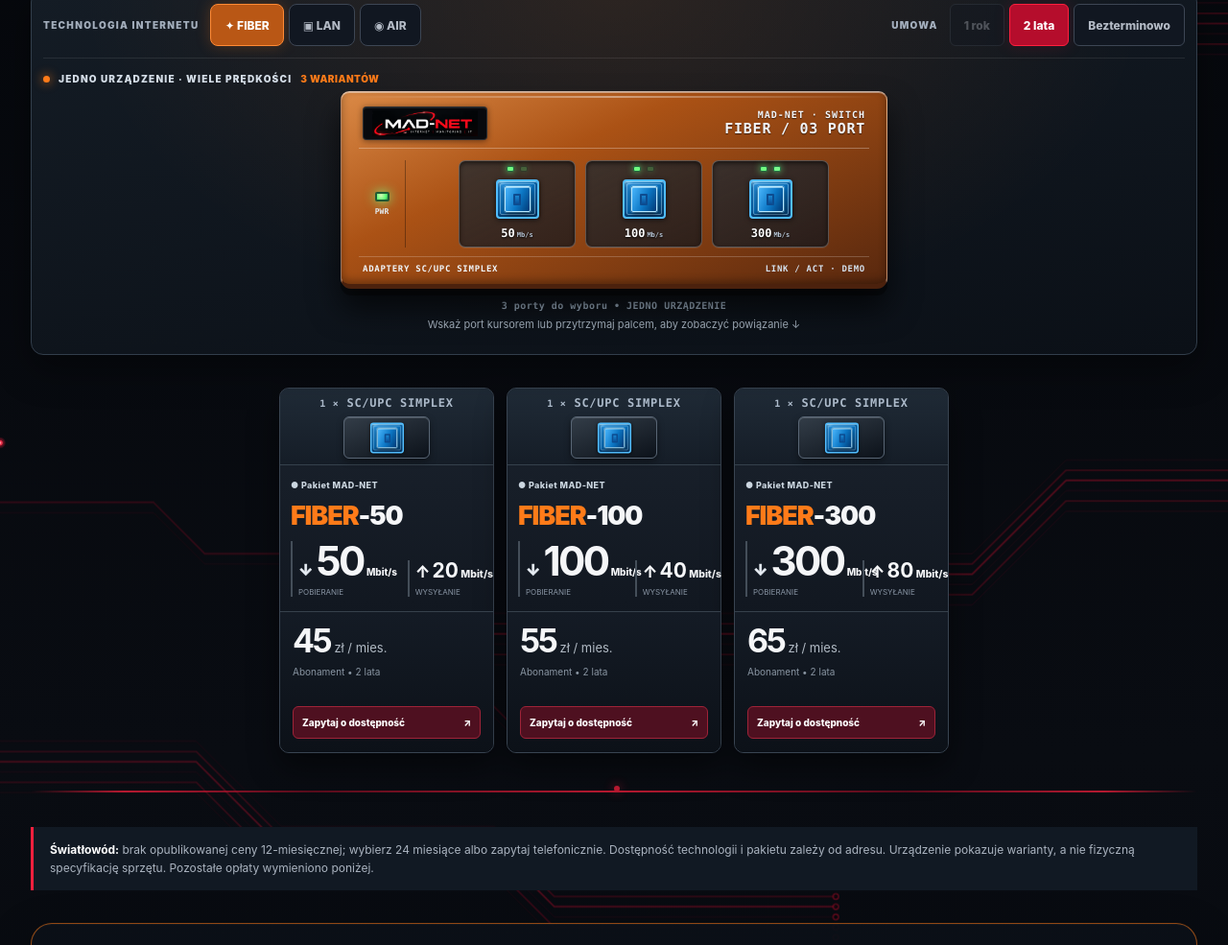
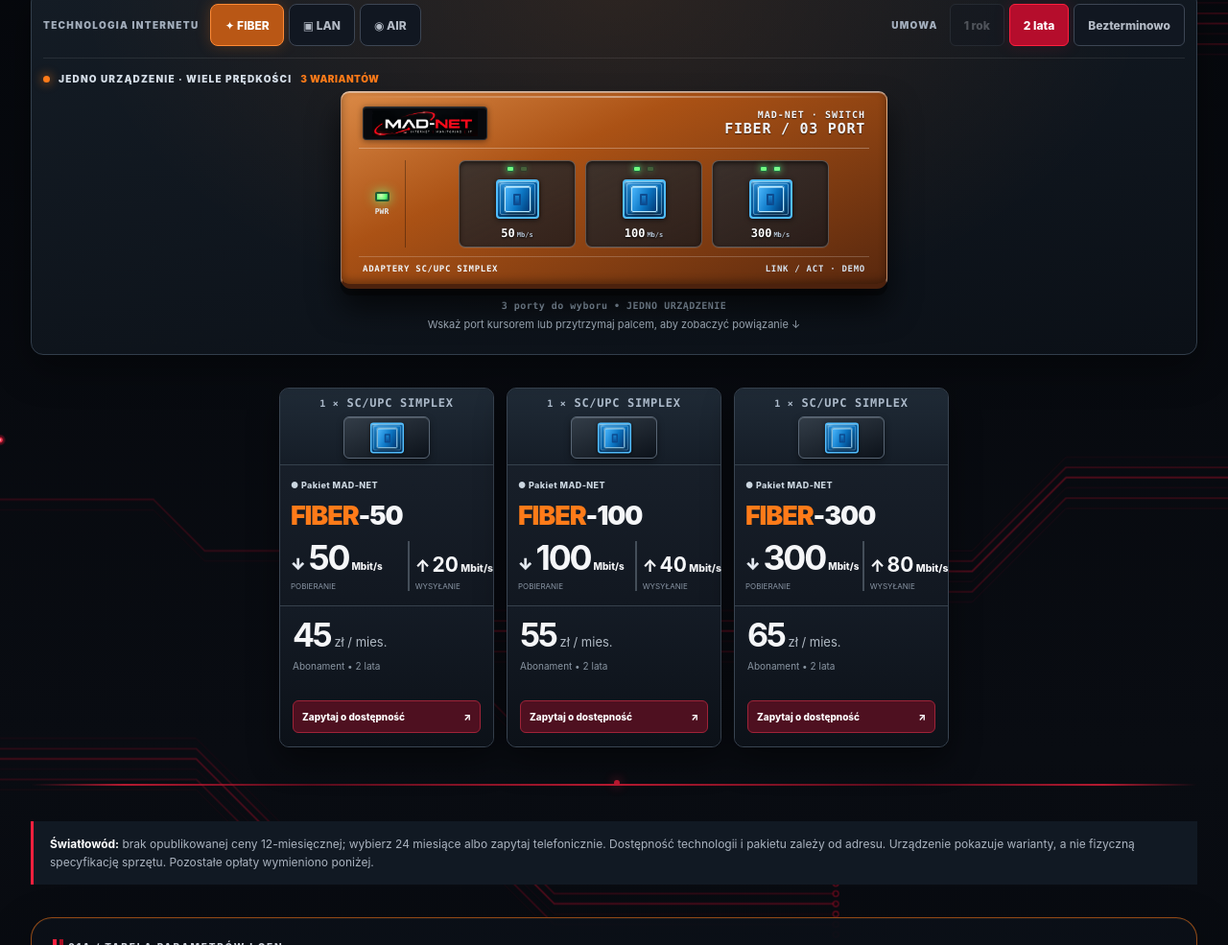
Before and after one commit to kapi1944/MAD-NET, a website: page index.html in a window 1280 px wide. Shown: the part 1041-2026 px from the top of the page at 96% size. Drawn offline with nearby package versions, Linux system fonts and the light colour scheme.

Commit message:
Popraw odstępy prędkości w kartach pakietów

```diff
--- a/assets/css/styles.css
+++ b/assets/css/styles.css
@@ -993,9 +993,11 @@ body.tech-FIBER .link-active{stroke:#ffd04a!important}
 #plans .plan-speed .nazwa-technologii{color:var(--tech-color)}
 #plans .plan-body{container-type:inline-size}
 #plans .specs{grid-template-columns:minmax(0,1.45fr) minmax(0,1fr);gap:8px;align-items:end}
+#plans .specs>.spec:first-child{border-left:0;padding-left:0}
+#plans .specs>.spec:last-child{align-self:stretch;display:flex;flex-direction:column;justify-content:end}
 @container(max-width:180px){#plans .specs{grid-template-columns:minmax(0,1fr);gap:12px}}
 #plans .predkosc-pobierania{display:flex;align-items:baseline;gap:3px;white-space:nowrap}
-#plans .predkosc-pobierania strong{font-size:42px;line-height:1;letter-spacing:-.06em}
+#plans .predkosc-pobierania strong{font-size:35.7px;line-height:1;letter-spacing:-.06em}
 #plans .predkosc-pobierania span,#plans .predkosc-pobierania small{display:inline;font-size:10px;margin:0}
 
 /* Wybór technologii i umowy we wspólnym kontenerze urządzenia. */
```
Also changed, not shown: tests/v20.browser.mjs (+7 -2 lines).
